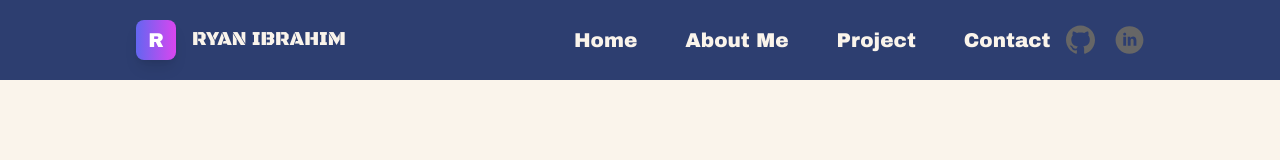
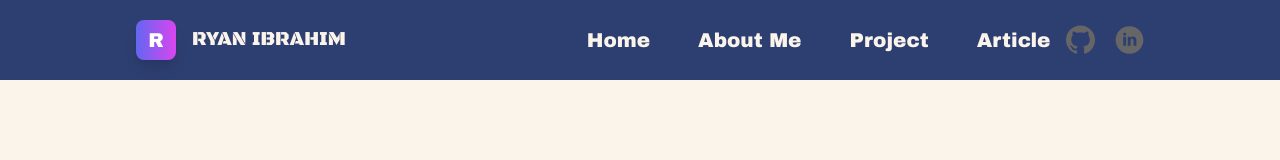
Before and after one commit to ryanibrahim24/ryan-portfolio, a Vue app: page / in a window 1280 px wide. Shown: the top 160 px of the page. Built offline with nearby package versions, Linux system fonts and the light colour scheme.

Commit message:
update navbar

```diff
--- a/src/components/Nav/Navbar.vue
+++ b/src/components/Nav/Navbar.vue
@@ -9,7 +9,7 @@ function toggleDropdown() {
 </script>
 
 <template>
-  <nav class="py-5 bg-bgr" >
+  <nav class="py-5 bg-bgr">
     <div class="container max-w-5xl px-2 mx-auto" data-aos="fade-right">
       <div class="flex items-center justify-between">
         <div class="flex items-center w-2/3 sm:w-3/12 md:w-4/12">
@@ -42,8 +42,8 @@ function toggleDropdown() {
               >
             </li>
             <li>
-              <RouterLink to="/contact" class="mr-4 hover:underline"
-                >Contact</RouterLink
+              <RouterLink to="/article" class="mr-4 hover:underline"
+                >Article</RouterLink
               >
             </li>
           </ul>
@@ -131,7 +131,6 @@ function toggleDropdown() {
                     >
                   </li>
                 </ul>
-
               </div>
             </li>
           </ul>
--- a/src/main.js
+++ b/src/main.js
@@ -3,6 +3,7 @@ import { createPinia } from 'pinia'
 
 import App from './App.vue'
 import router from './router'
+import "flowbite";
 
 import '@/assets/style.css'
 
```
Lines whose indentation alone changed are shown as unchanged.
